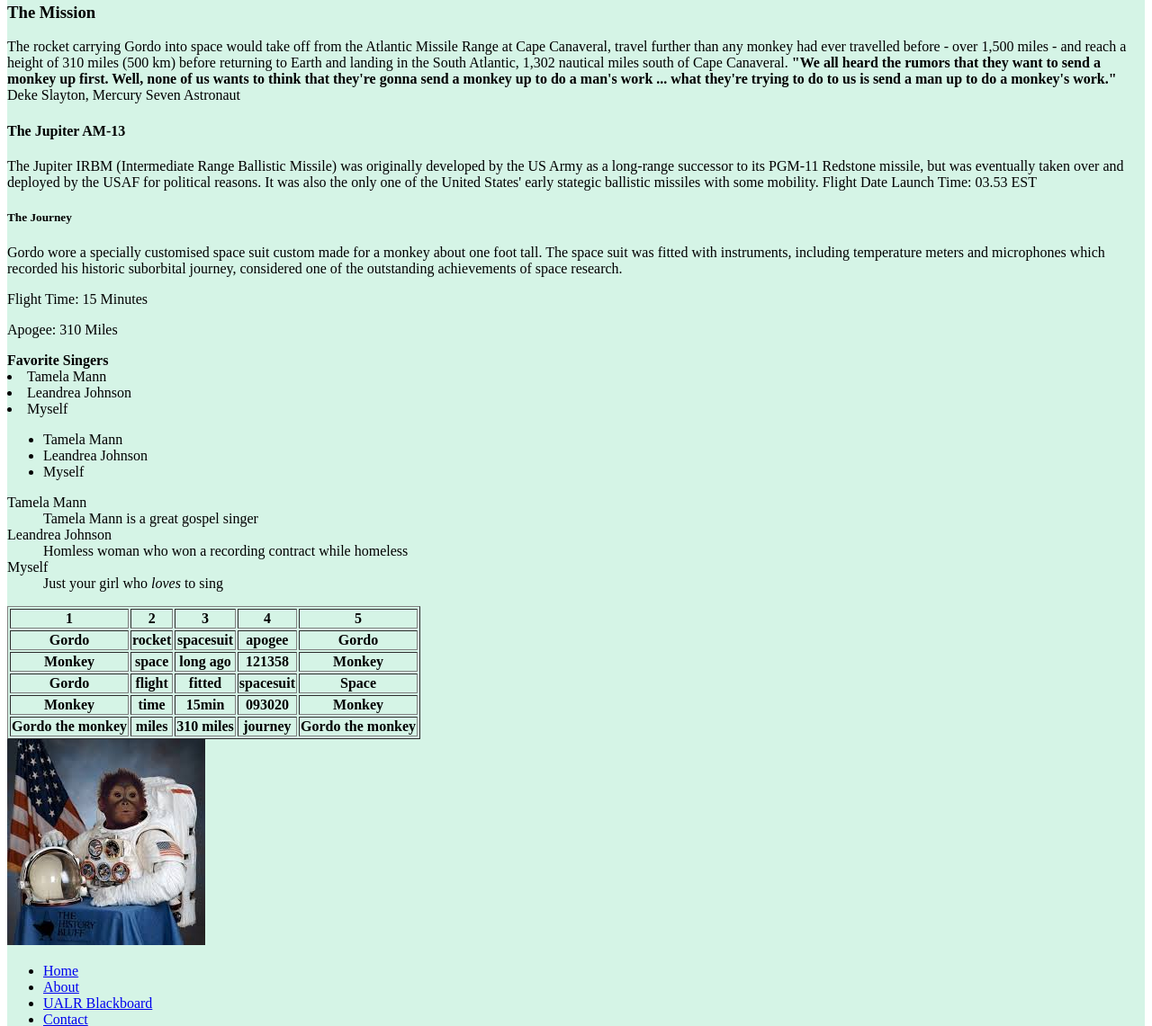
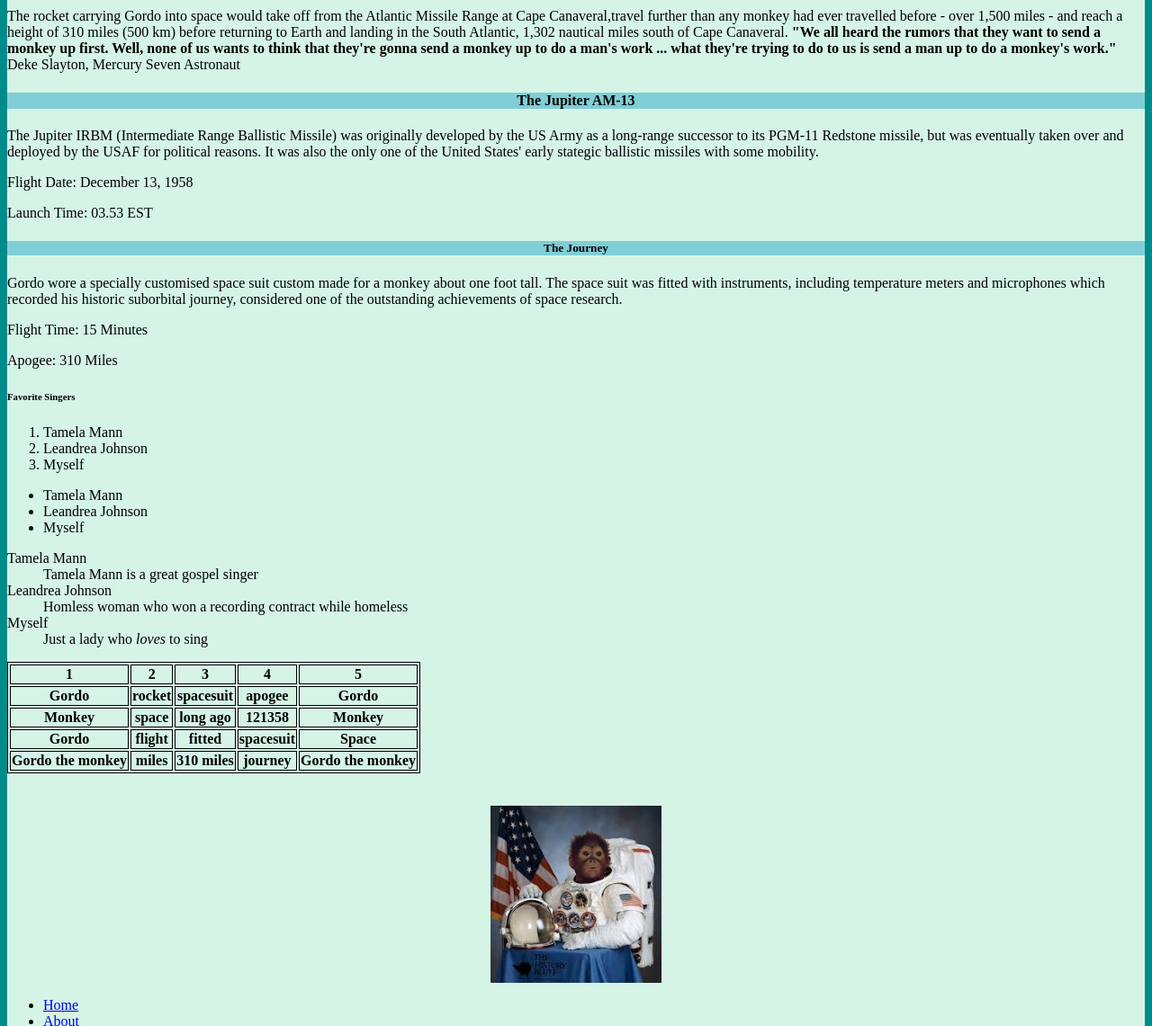
Before and after one commit to MLHubbard-AR/ifsc-1310, a plain HTML site: page prototype/index.html in a window 1280 px wide. Shown: the part 189-1330 px from the top of the page at 90% size. Drawn offline with Linux system fonts and the light colour scheme.

Commit message:
Gordo Prototype

```diff
--- a/prototype/assets/css/style.css
+++ b/prototype/assets/css/style.css
@@ -1,11 +1,34 @@
 body {
-  background-color: #ffffff;
+  background-color: darkcyan;
 }
 
 h1 {
   background-color: #80ced6;
+  text-align: center;
+}
+
+
+h2, h3, h4, h5 {
+  background-color: #80ced6;
+  text-align: center;
 }
 
 div {
   background-color: #d5f4e6;
+
 }
+
+.center {
+  display: block;
+  margin-left: auto;
+  margin-right: auto;
+  width: 15%;
+}
+
+table, th {
+  border: 1px solid black;
+}
+
+h6 {
+  text-align: left;
+}
--- a/prototype/index.html
+++ b/prototype/index.html
@@ -1,4 +1,4 @@
-<!doctype html><!--version of HTML-->
+<!doctype html> <!--version of HTML-->
 
 <html lang="en">
 <head><!--header for the page-->
@@ -16,58 +16,66 @@
     <div id="content">
 
      </div><!--header-->
-     <ul>
-<li><a href="prototype/index.html">Gordo Assignment</a></li>
-</ul>
+
+
+
 
 <h2 id="heading">Old Reliable</h2>
 
 
 <p>
   Gordo was one of the first monkeys to make it into space as part of NASA's space program. Eight monkeys had flown on NASA missions before him, five of whom went by the name of Albert.
-Gordo's historic flight took place on December 13, 1958 when he took off from Cape Canaveral for a 15 minute flight into space. Even though he was weightless for over 8 minutes the on-board instruments indicated that Gordo enjoyed his journey into space. Scientists monitoring the flight were pleased to note that the only slight side effect Gordo suffered from the entry into space<br>
+Gordo's historic flight took place on December 13, 1958 when he took off from Cape Canaveral for a 15 minute flight into space. Even though he was weightless for over 8 minutes the on-board
+instruments indicated that Gordo enjoyed his journey into space. Scientists monitoring the flight were pleased to note that the only slight side effect Gordo suffered from the entry into space<br>
 a modest slowing of his pulse.
+</p>
 
-
-</p>
  <h3>
    The Mission
  </h3>
+
  <p>
-   The rocket carrying Gordo into space would take off from the Atlantic Missile Range at Cape Canaveral, travel further than any monkey had ever travelled before - over 1,500 miles - and reach a height of 310 miles (500 km) before returning to Earth and landing in the South Atlantic, 1,302 nautical miles south of Cape Canaveral.
+   The rocket carrying Gordo into space would take off from the Atlantic Missile Range at Cape Canaveral,travel further than any monkey had ever travelled before - over 1,500 miles -
+   and reach a height of 310 miles (500 km) before returning to Earth and landing in the South Atlantic, 1,302 nautical miles south of Cape Canaveral.
 
-<strong>"We all heard the rumors that they want to send a monkey up first. Well, none of us wants to think that they're gonna send a monkey up to do a man's work ... what they're trying to do to us is send a man up to do a monkey's work."</strong>
+<strong>"We all heard the rumors that they want to send a monkey up first. Well, none of us wants to think that they're gonna send a monkey up to do a
+man's work ... what they're trying to do to us is send a man up to do a monkey's work."</strong>
 
 Deke Slayton, Mercury Seven Astronaut
-
  </p>
 
 
+ <h4>The Jupiter AM-13</h4>
 
-  <h4>The Jupiter AM-13</h4>
   <p>
-    The Jupiter IRBM (Intermediate Range Ballistic Missile) was originally developed by the US Army as a long-range successor to its PGM-11 Redstone missile, but was eventually taken over and deployed by the USAF for political reasons. It was also the only one of the United States' early stategic ballistic missiles with some mobility.
+    The Jupiter IRBM (Intermediate Range Ballistic Missile) was originally developed by the US Army as a long-range successor to its PGM-11 Redstone missile, but was eventually
+    taken over and deployed by the USAF for political reasons. It was also the only one of the United States' early stategic ballistic missiles with some mobility.</p>
 
-<time datetime="1958-12-13">Flight Date
-Launch Time: 03.53 EST
-</time>
 
-  </p>
+    <p>Flight Date: December 13, 1958</p>
+    <p> Launch Time: 03.53 EST</P>
+
+
   <h5>
     The Journey
      </h5>
+
     <p>
-      Gordo wore a specially customised space suit custom made for a monkey about one foot tall. The space suit was fitted with instruments, including temperature meters and microphones which recorded his historic suborbital journey, considered one of the outstanding achievements of space research.</p>
+      Gordo wore a specially customised space suit custom made for a monkey about one foot tall. The space suit was fitted with instruments, including temperature meters and
+      microphones which recorded his historic suborbital journey, considered one of the outstanding achievements of space research.</p>
 <p>Flight Time: 15 Minutes</p>
+
 <p> Apogee: 310 Miles</p>
 
 
-  <oi>
-    <dt><strong>Favorite Singers</strong></dt>
+
+    <h6><strong>Favorite Singers</strong></h6>
+    <ol>
     <li>Tamela Mann</li>
     <li>Leandrea Johnson</li>
     <li>Myself</li>
-</oi>
+</ol>
+
 
   <ul>
     <li>Tamela Mann</li>
@@ -81,11 +89,12 @@ Launch Time: 03.53 EST
     <dt>Leandrea Johnson</dt>
     <dd> Homless woman who won a recording contract while homeless</dd>
     <dt> Myself</dt>
-    <dd> Just your girl who <em>loves</em> to sing</dd>
+    <dd> Just a lady who <em>loves</em> to sing</dd>
 
 </dl>
+    <table border="1">
 
-  <table border="1" >
+
     <tr>
     <th scope="col">1</th>
     <th scope="col">2</th>
@@ -110,6 +119,7 @@ Launch Time: 03.53 EST
     <th scope="row">121358</th>
     <th scope="row">Monkey</th>
     </tr>
+
     <tr>
     <th scope="row">Gordo</th>
     <th scope="row">flight</th>
@@ -118,13 +128,7 @@ Launch Time: 03.53 EST
     <th scope="row">Space</th>
     </tr>
 
-<tr>
-    <th scope="row">Monkey</th>
-    <th scope="row">time</th>
-    <th scope="row">15min</th>
-    <th scope="row">093020</th>
-    <th scope="row">Monkey</th>
-    </tr>
+
   <tr>
     <th scope="row">Gordo the monkey</th>
     <th scope="row">miles</th>
@@ -135,15 +139,19 @@ Launch Time: 03.53 EST
 
 </table>
 
-  <img src="assets/img/gordo.jpeg" alt="Gordo Pic"/>
+<br><br>  <img src="assets/img/gordo.jpeg" alt="Gordo Pic" class="center"/>
 
   <nav>
       <div id="nav">
     <ul>
-        <li><a href="index.html" title="Gordo">Home</a></li>
-        <li><a href="https://thomaswallace.net"title="Web Technologies Instructor" target="blank">About</a></li>
-        <li><a href="http://blackboard.ualr.edu/#classes"> UALR Blackboard </a></li>
-        <li><a href="mailto:mlhubbard@ualr.edu">Contact</a</li>
+        <li><a href="index.html" title="Gordo"/>Home</a></li>
+        <li><a href="https://wordpress.com/view/justbeginningdotblog.wordpress.com" title="My wordpress blog" target="blank">About</a></li>
+        <li><a href="https://ualr.edu/admissions/#admissions" target="blank">UALR Admissions</a></li>
+        <li><a href="mailto:mlhubbard@ualr.edu">Contact</a></li>
+   </ul>
+</nav>
+
+
 </div>
 
   </nav>
```
